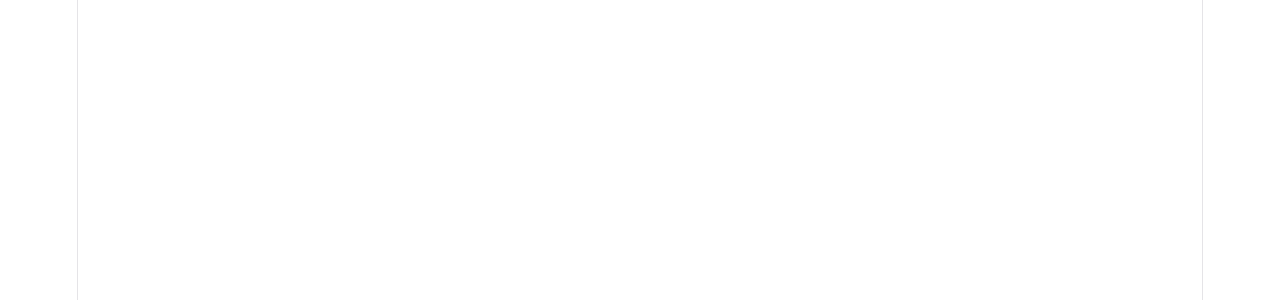
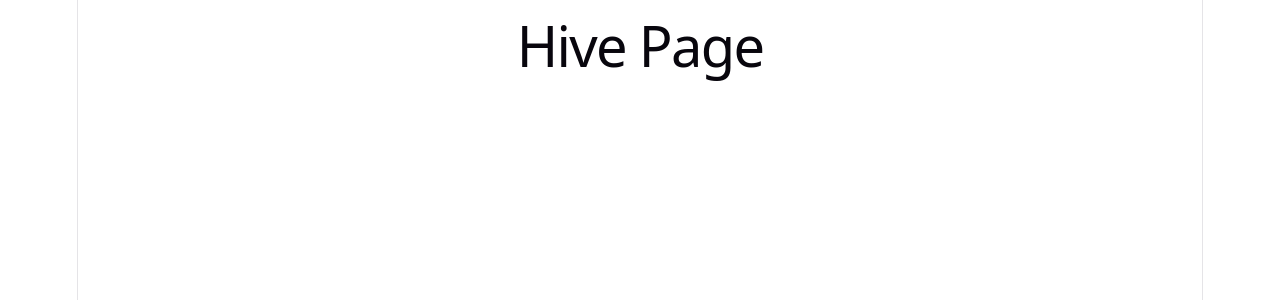
Before and after one commit to Ganesh-Macherla/WorkHive, a React app in the folder frontend/: page /hive in a window 1280 px wide. Before the commit this address had no page. Shown: the top 300 px of the page. Built offline with nearby package versions, Linux system fonts and the light colour scheme; sample sign-in values are in the browser's storage; the HTML template or start-up script is replaced by a standard one.

Commit message:
implement JWT login and route protection

```diff
--- a/frontend/src/App.jsx
+++ b/frontend/src/App.jsx
@@ -11,7 +11,7 @@
       <Route path="/" element={<Login />} />
       <Route path="/register" element={<Register />} />
       <Route path="/dashboard" element={<Dashboard />} />
-      <Route path="/hive/:id" element={<Hive />} />
+      <Route path="/hive" element={<Hive />} />
     </Routes>
   );
 }
--- a/frontend/src/pages/Hive.jsx
+++ b/frontend/src/pages/Hive.jsx
@@ -1,4 +1,23 @@
+import { useEffect } from "react";
+import { useNavigate } from "react-router-dom";
+
 function Hive() {
+
+  const navigate = useNavigate();
+
+  useEffect(() => {
+
+    const token = localStorage.getItem("token");
+
+    console.log("TOKEN =", token);
+
+    if (!token) {
+      console.log("NO TOKEN FOUND");
+      navigate("/");
+    }
+
+  }, []);
+
   return (
     <div>
       <h1>Hive Page</h1>
```
